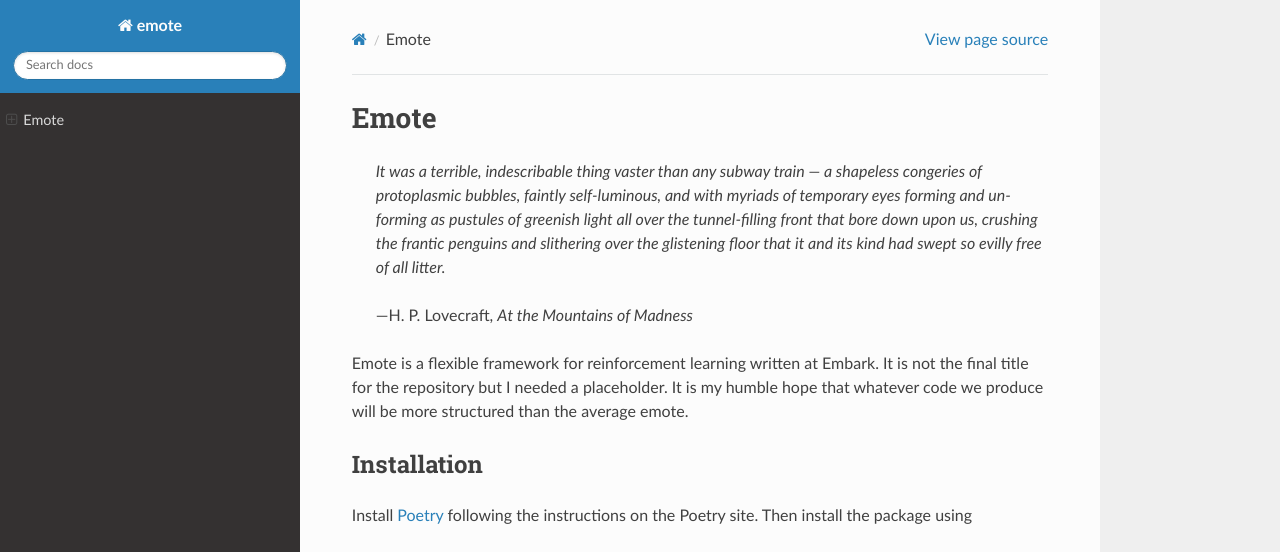
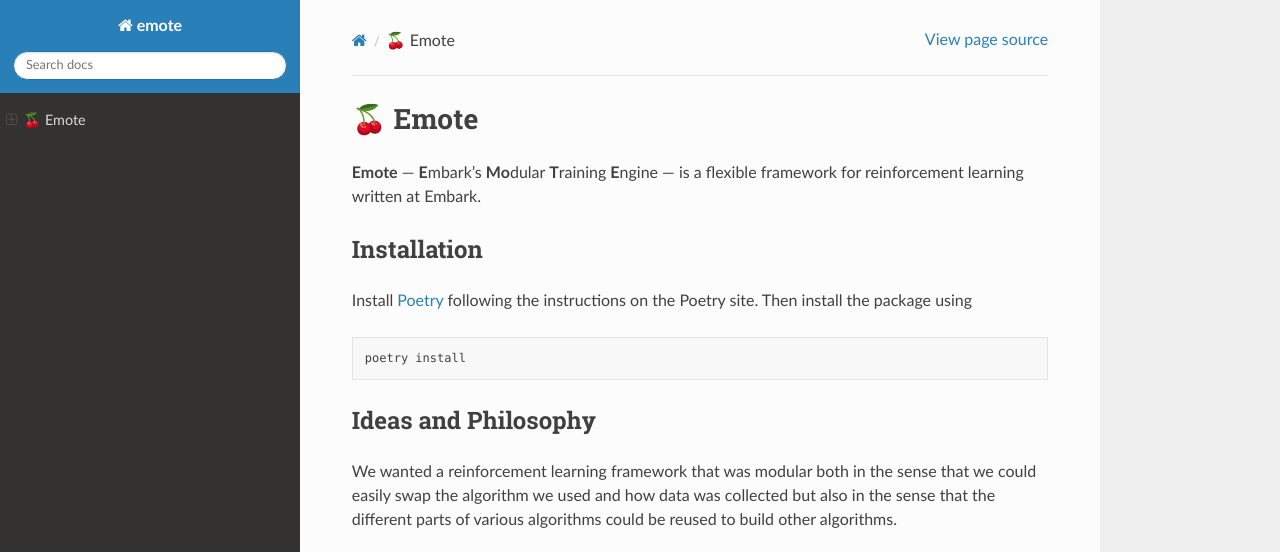
Before and after one commit to EmbarkStudios/emote, a Sphinx documentation site: the page built from docs/index.rst, in a window 1280 px wide and 1153 px high, cut to the strip 0-552 px from the top of the window. Built offline with Sphinx 7.4.7 and the Read the Docs theme 2.0.0, drawn with Linux system fonts in a browser that asks for light colours.

Commit message:
Fixed readme and index to match new name

```diff
--- a/docs/index.rst
+++ b/docs/index.rst
@@ -1,20 +1,9 @@
-========
-Emote
-========
+=========
+🍒 Emote
+=========
 
-    *It was a terrible, indescribable thing vaster than any subway train — a
-    shapeless congeries of protoplasmic bubbles, faintly self-luminous, and
-    with myriads of temporary eyes forming and un-forming as pustules of greenish
-    light all over the tunnel-filling front that bore down upon us, crushing the
-    frantic penguins and slithering over the glistening floor that it and its
-    kind had swept so evilly free of all litter.*
-
-    --- H. P. Lovecraft, *At the Mountains of Madness*
-
-Emote is a flexible framework for reinforcement learning written at Embark.
-It is not the final title for the repository but I needed a placeholder.
-It is my humble hope that whatever code we produce will be more structured than the
-average emote.
+**Emote** — **E**\ mbark's **Mo**\ dular **T**\ raining **E**\ ngine — is a flexible framework
+for reinforcement learning written at Embark.
 
 Installation
 ============
```
Also changed, not shown: README.md (+2 -11 lines).
